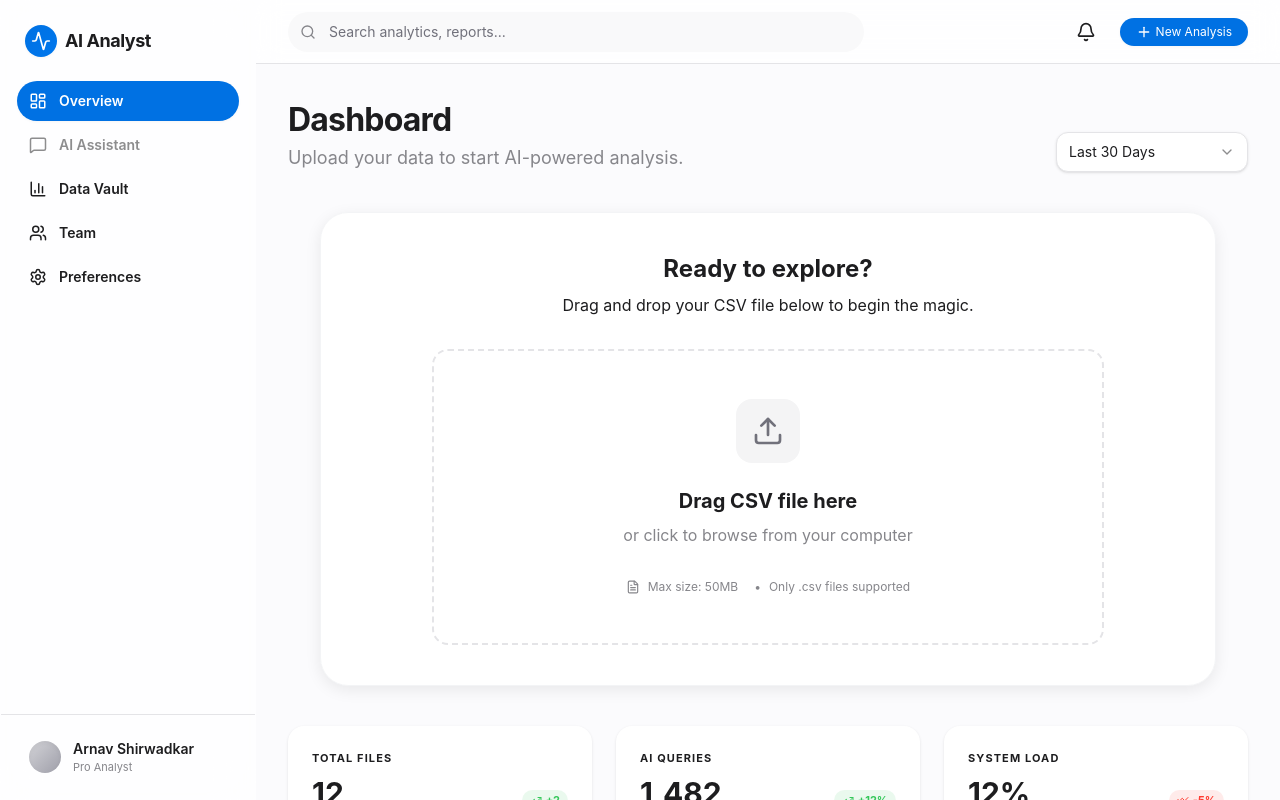
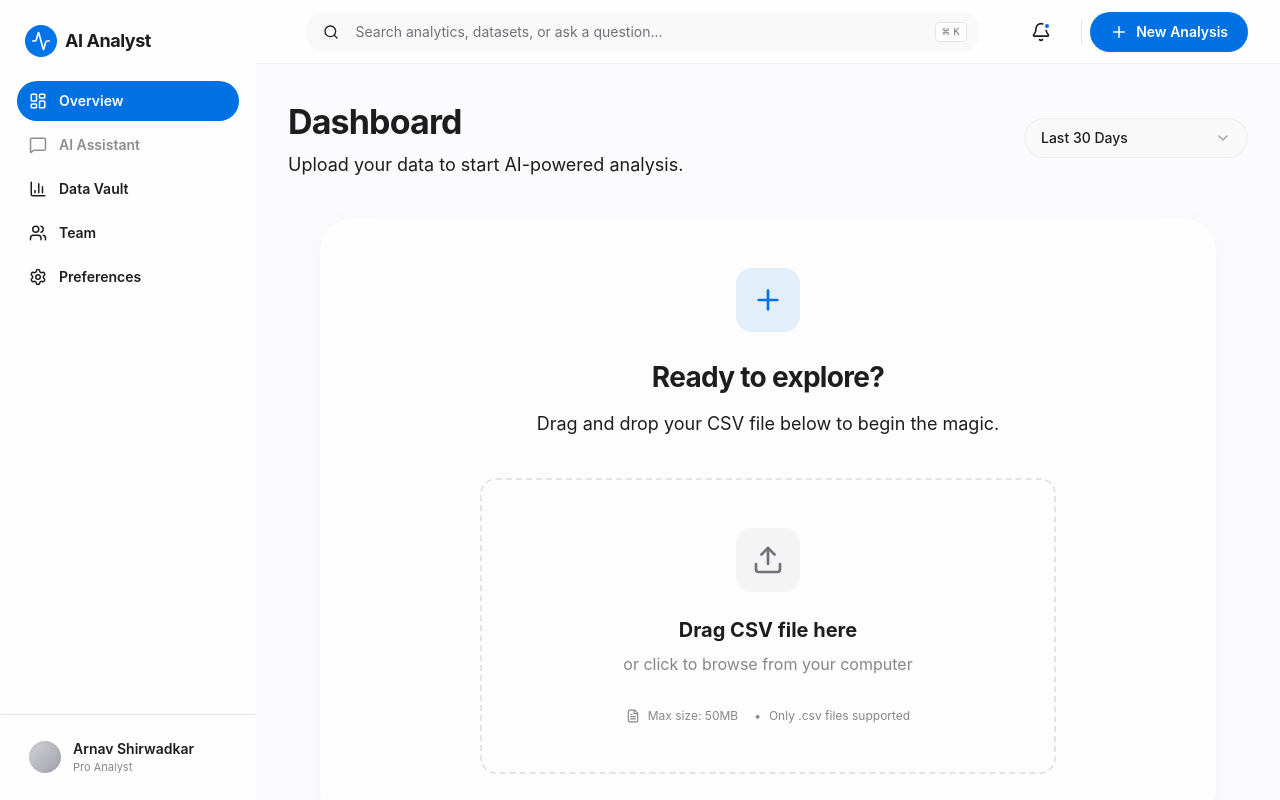
Before and after one commit to arnavps/AI-Data-Analyst-Dashboard, a Next.js app: page /dashboard in a window 1280 px wide. Built offline with nearby package versions, Linux system fonts and the light colour scheme.

Commit message:
implement reusable UI components and a CSV file uploader for the data analysis dashboard

```diff
--- a/app/components/ui/Card.tsx
+++ b/app/components/ui/Card.tsx
@@ -18,9 +18,10 @@ const Card = React.forwardRef<HTMLDivElement, CardProps>(
         transition={{ duration: 0.4, ease: "easeOut" }}
         whileHover={{ y: -4, transition: { duration: 0.2 } }}
         className={cn(
-          "rounded-lg border border-zinc-200/50 dark:border-zinc-800/50 bg-white dark:bg-zinc-900 transition-all",
+          "rounded-2xl border border-zinc-200/50 bg-white shadow-card transition-all",
+          "dark:border-zinc-800/50 dark:bg-zinc-900 dark:shadow-none",
           isGlass && "glass",
-          isElevated ? "shadow-[0_12px_48px_rgba(0,0,0,0.12)]" : "shadow-[0_4px_16px_rgba(0,0,0,0.08)]",
+          isElevated && "shadow-elevated",
           className
         )}
         {...props}
--- a/app/components/ui/Input.tsx
+++ b/app/components/ui/Input.tsx
@@ -9,7 +9,8 @@ const Input = React.forwardRef<HTMLInputElement, InputProps>(
       <input
         type={type}
         className={cn(
-          "flex h-10 w-full rounded-md border border-zinc-200 dark:border-zinc-800 bg-white dark:bg-zinc-900 px-3 py-2 text-sm ring-offset-white file:border-0 file:bg-transparent file:text-sm file:font-medium placeholder:text-zinc-500 focus-visible:outline-none focus-visible:ring-2 focus-visible:ring-apple-blue/50 focus-visible:border-apple-blue disabled:cursor-not-allowed disabled:opacity-50 transition-all duration-200",
+          "flex h-10 w-full rounded-xl border border-zinc-200/50 bg-zinc-100/30 px-4 py-2 text-sm transition-all duration-300 placeholder:text-zinc-500 focus-visible:outline-none focus-visible:ring-2 focus-visible:ring-apple-blue/20 focus-visible:border-apple-blue focus-visible:bg-white disabled:cursor-not-allowed disabled:opacity-50",
+          "dark:border-zinc-800/50 dark:bg-zinc-900/30 dark:focus-visible:bg-zinc-900",
           className
         )}
         ref={ref}
--- a/app/components/ui/Select.tsx
+++ b/app/components/ui/Select.tsx
@@ -35,14 +35,15 @@ export function Select({ options, value, onChange, placeholder = "Select...", cl
         type="button"
         onClick={() => setIsOpen(!isOpen)}
         className={cn(
-          "flex h-10 w-full items-center justify-between rounded-md border border-zinc-200 dark:border-zinc-800 bg-white dark:bg-zinc-900 px-3 py-2 text-sm shadow-sm ring-offset-white focus:outline-none focus:ring-2 focus:ring-[#0071E3]/50 transition-all duration-200",
-          isOpen && "border-[#0071E3] ring-2 ring-[#0071E3]/50"
+          "flex h-10 w-full items-center justify-between rounded-xl border border-zinc-200/50 bg-zinc-100/30 px-4 py-2 text-sm transition-all duration-300 hover:bg-zinc-100/50 focus:outline-none focus:ring-2 focus:ring-apple-blue/20",
+          "dark:border-zinc-800/50 dark:bg-zinc-900/30 dark:hover:bg-zinc-900/50",
+          isOpen && "border-apple-blue ring-2 ring-apple-blue/20"
         )}
       >
-        <span className={cn("truncate", !selectedOption && "text-zinc-500")}>
+        <span className={cn("truncate font-medium", !selectedOption && "text-zinc-400")}>
           {selectedOption ? selectedOption.label : placeholder}
         </span>
-        <ChevronDown className={cn("h-4 w-4 opacity-50 transition-transform duration-200", isOpen && "rotate-180")} />
+        <ChevronDown className={cn("h-4 w-4 text-zinc-400 transition-transform duration-300", isOpen && "rotate-180")} />
       </button>
 
       <AnimatePresence>
--- a/app/dashboard/page.tsx
+++ b/app/dashboard/page.tsx
@@ -88,23 +88,30 @@ export default function Home() {
       {/* Main Content */}
       <main className="flex-1 flex flex-col overflow-hidden relative">
         {/* Header */}
-        <header className="h-16 border-b border-zinc-200 dark:border-zinc-800 flex items-center justify-between px-8 bg-white/80 backdrop-blur-md z-10">
-          <div className="flex-1 max-w-xl">
-            <div className="relative">
-              <Search className="absolute left-3 top-1/2 -translate-y-1/2 text-[#86868B] h-4 w-4" />
+        <header className="h-16 border-b border-zinc-200/50 flex items-center justify-between px-8 bg-white/70 backdrop-blur-xl z-30 dark:border-zinc-800/50 dark:bg-zinc-900/70">
+          <div className="flex-1 max-w-2xl mx-auto">
+            <div className="relative group">
+              <Search className="absolute left-4 top-1/2 -translate-y-1/2 text-apple-text-secondary h-4 w-4 transition-colors group-focus-within:text-apple-blue" />
               <Input
-                placeholder="Search analytics, reports..."
-                className="pl-10 bg-zinc-100/50 border-transparent focus-visible:bg-white rounded-full transition-all"
+                placeholder="Search analytics, datasets, or ask a question..."
+                className="pl-12 bg-zinc-100/50 border-transparent focus-visible:bg-white rounded-2xl transition-all shadow-none focus-visible:shadow-subtle"
               />
+              <div className="absolute right-3 top-1/2 -translate-y-1/2 flex items-center space-x-1">
+                <kbd className="hidden sm:inline-flex h-5 select-none items-center gap-1 rounded border border-zinc-200 bg-white px-1.5 font-mono text-[10px] font-medium text-zinc-500 opacity-100 dark:border-zinc-700 dark:bg-zinc-800">
+                  <span className="text-xs">⌘</span>K
+                </kbd>
+              </div>
             </div>
           </div>
 
-          <div className="flex items-center space-x-4">
-            <button className="p-2 text-apple-text-secondary hover:text-apple-text-primary transition-colors">
+          <div className="flex items-center space-x-3 ml-6">
+            <button className="h-10 w-10 flex items-center justify-center rounded-xl text-apple-text-secondary hover:bg-zinc-100 dark:hover:bg-zinc-800 transition-all hover:text-apple-text-primary relative">
               <Bell size={20} />
+              <span className="absolute top-2.5 right-2.5 h-2 w-2 rounded-full bg-apple-blue border-2 border-white dark:border-zinc-900" />
             </button>
-            <Button size="sm" className="rounded-full px-4 bg-[#0071E3] hover:bg-[#0077ED] shadow-[0_1px_3px_rgba(0,0,0,0.04)]">
-              <Plus size={16} className="mr-1" />
+            <div className="h-6 w-px bg-zinc-200 dark:bg-zinc-800 mx-2" />
+            <Button size="sm" className="rounded-xl px-5 py-2.5 bg-apple-blue hover:bg-apple-blue-bright text-white shadow-subtle font-semibold text-sm">
+              <Plus size={18} className="mr-2" />
               <span>New Analysis</span>
             </Button>
           </div>
@@ -120,12 +127,12 @@ export default function Home() {
                 exit={{ opacity: 0, y: -20 }}
                 className="h-full overflow-y-auto p-8 space-y-10"
               >
-                <header className="flex items-end justify-between">
-                  <div>
-                    <h1 className="text-[32px] font-bold tracking-tight text-apple-text-primary">Dashboard</h1>
-                    <p className="text-[#86868B] text-lg">Upload your data to start AI-powered analysis.</p>
+                <header className="flex items-center justify-between">
+                  <div className="space-y-1">
+                    <h1 className="text-[34px] font-bold tracking-tight text-apple-text-primary dark:text-white">Dashboard</h1>
+                    <p className="text-apple-text-secondary text-lg">Upload your data to start AI-powered analysis.</p>
                   </div>
-                  <div className="w-48">
+                  <div className="w-56">
                     <Select
                       options={ranges}
                       value={selectedRange}
@@ -134,15 +141,20 @@ export default function Home() {
                   </div>
                 </header>
 
-                <section className="bg-white p-10 rounded-[28px] shadow-card border border-gray-100 text-center max-w-4xl mx-auto">
-                  <div className="mb-8">
-                    <h2 className="text-2xl font-bold mb-2">Ready to explore?</h2>
-                    <p className="text-apple-text-secondary">Drag and drop your CSV file below to begin the magic.</p>
+                <section className="bg-white/50 backdrop-blur-sm p-12 rounded-[32px] border border-white/40 shadow-[0_8px_32px_rgba(0,0,0,0.04)] text-center max-w-4xl mx-auto dark:bg-zinc-900/50 dark:border-zinc-800/50">
+                  <div className="mb-10">
+                    <div className="h-16 w-16 bg-apple-blue/10 rounded-2xl flex items-center justify-center mx-auto mb-6 text-apple-blue">
+                      <Plus size={32} />
+                    </div>
+                    <h2 className="text-[28px] font-bold mb-3 tracking-tight dark:text-white">Ready to explore?</h2>
+                    <p className="text-apple-text-secondary text-lg">Drag and drop your CSV file below to begin the magic.</p>
                   </div>
-                  <FileUploader onSuccess={handleFileUploadSuccess} />
+                  <div className="max-w-xl mx-auto">
+                    <FileUploader onSuccess={handleFileUploadSuccess} />
+                  </div>
                 </section>
 
-                <div className="grid grid-cols-1 md:grid-cols-3 gap-6">
+                <div className="grid grid-cols-1 md:grid-cols-3 gap-8">
                   <StatCard title="Total Files" value="12" trend="+2" trendUp={true} />
                   <StatCard title="AI Queries" value="1,482" trend="+12%" trendUp={true} />
                   <StatCard title="System Load" value="12%" trend="-5%" trendUp={false} />
@@ -214,16 +226,16 @@ function NavItem({
 
 function StatCard({ title, value, trend, trendUp }: { title: string; value: string; trend: string; trendUp: boolean }) {
   return (
-    <Card className="rounded-2xl border-none shadow-sm bg-white">
-      <CardContent className="p-6">
-        <p className="text-[11px] font-bold text-apple-text-secondary uppercase tracking-widest">{title}</p>
-        <div className="flex items-end justify-between mt-2">
-          <h2 className="text-3xl font-bold">{value}</h2>
+    <Card className="rounded-2xl border-none shadow-[0_4px_24px_rgba(0,0,0,0.03)] bg-white dark:bg-zinc-900/50">
+      <CardContent className="p-8">
+        <p className="text-[11px] font-bold text-apple-text-secondary uppercase tracking-[0.1em]">{title}</p>
+        <div className="flex items-end justify-between mt-3">
+          <h2 className="text-[34px] font-bold tracking-tight text-apple-text-primary dark:text-white leading-none">{value}</h2>
           <div className={cn(
-            "flex items-center text-[11px] font-bold px-2 py-0.5 rounded-full",
+            "flex items-center text-[13px] font-bold px-3 py-1 rounded-full",
             trendUp ? "text-success bg-success/10" : "text-error bg-error/10"
           )}>
-            <TrendingUp size={12} className={cn("mr-1", !trendUp && "rotate-180")} />
+            <TrendingUp size={14} className={cn("mr-1", !trendUp && "rotate-180")} />
             {trend}
           </div>
         </div>
```
Also changed, not shown: app/components/ui/FileUploader.tsx (+11 -11 lines).
